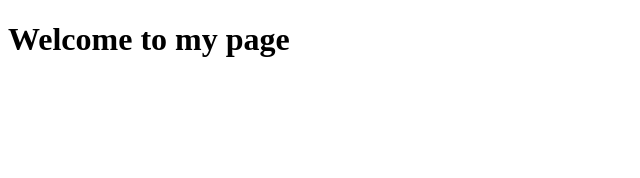
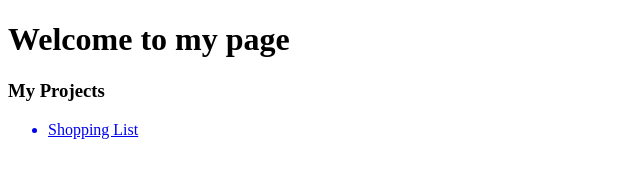
Before and after one commit to mykelangellopez/mykelangellopez.github.io, a plain HTML site: page index.html in a window 1280 px wide. Shown: the whole page, without its empty margins (0-640 px from the left). Drawn offline with Linux system fonts and the light colour scheme.

Commit message:
Update index.html

```diff
--- a/index.html
+++ b/index.html
@@ -5,5 +5,9 @@
     </head>
     <body>
       <h1>Welcome to my page</h1>
+      <h3>My Projects</h3>
+      <ul>
+        <a href="shoppinglist/index.html"><li>Shopping List</li></a>
+      </ul>
     </body>
   </html>
```
